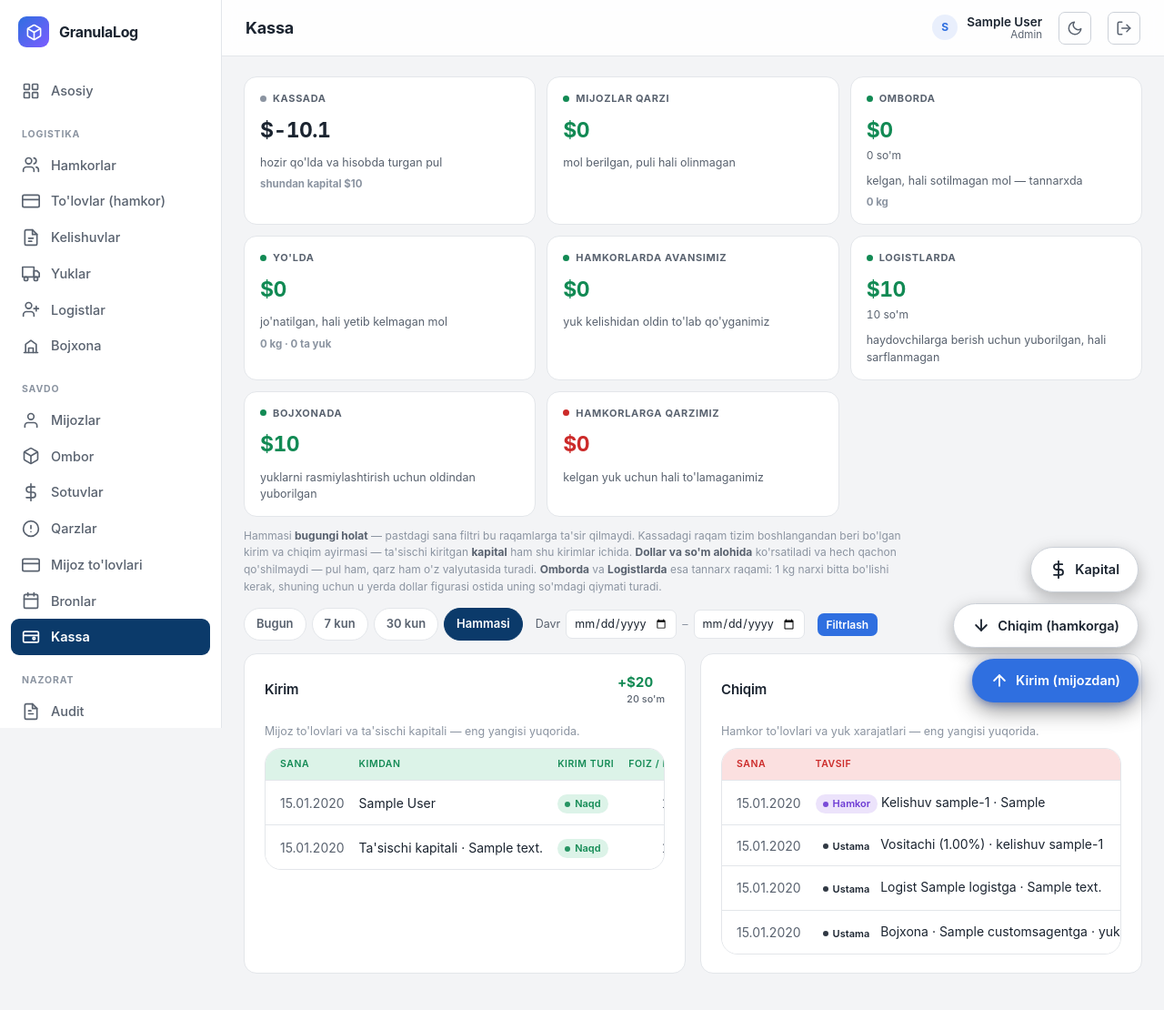
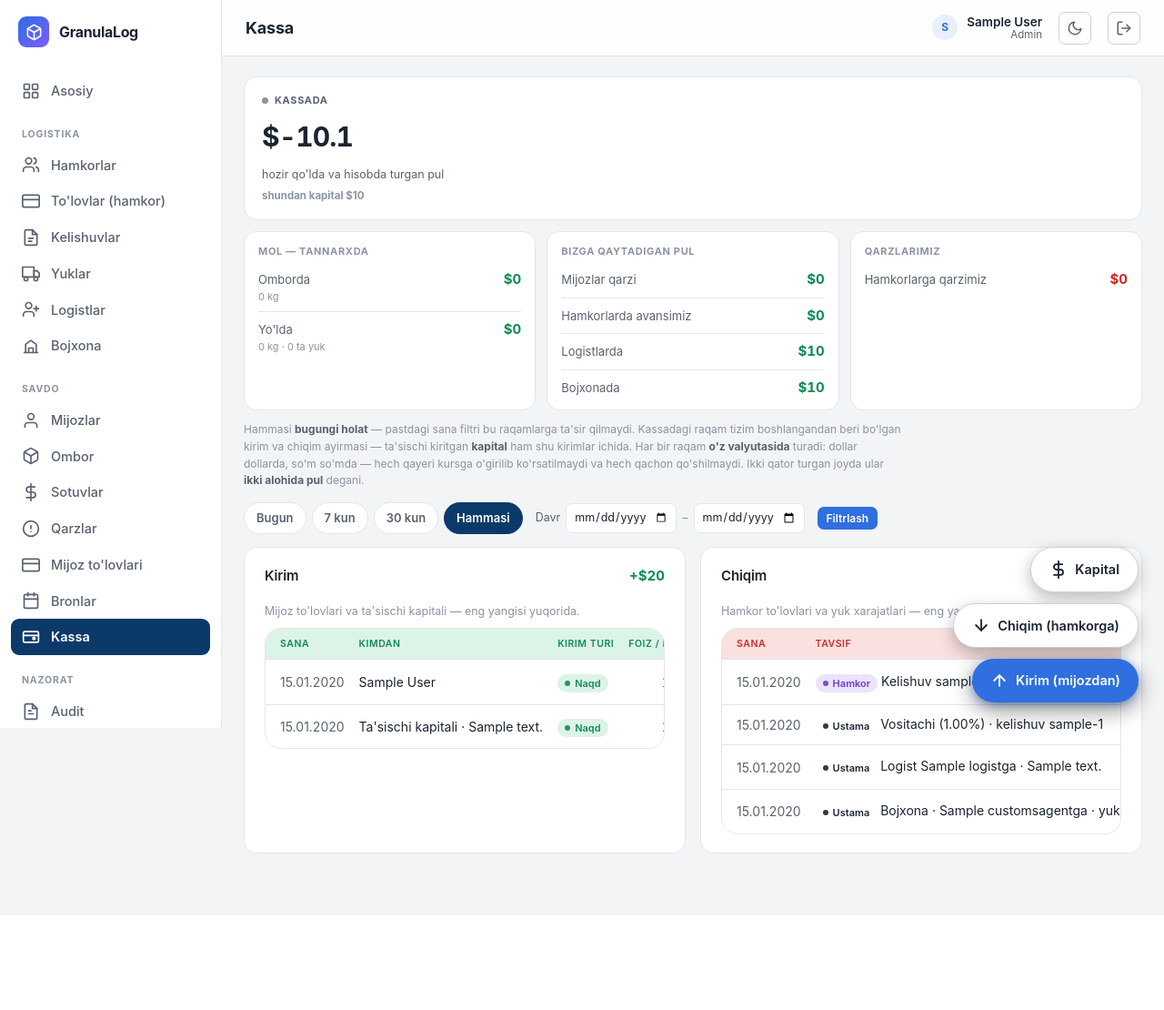
Before and after one commit to khusan2006/logistics-crm, a Django app: page /kassa/ in a window 1280 px wide. Shown: the top 1110 px of the page at 91% size. After the commit the page ends 938 px from the top, so only its background shows below. Run offline with Django 5.2, Linux system fonts and the light colour scheme; a user stored in the database is signed in; tables that the repository leaves empty hold one stand-in row (values such as "Sample post"); data that the repository does not hold is empty; parts of the project's set-up code (start-up, migrations or seed data) failed here and were passed over.

Commit message:
feat: kassada har raqam o'z valyutasida, hozirgi holat guruhlarga bo'lindi
Kassa's board printed money three different ways that looked alike: a split
(two real heaps), a converted pair (one heap restated at a kurs), and a
one-currency figure. The pair was the problem — nobody handed over the so'm
under Omborda, and beside the genuine so'm heaps it read as a second pile.

Every figure now stands in the currency it was booked in and is never
converted: the cost tiles print their dollar figure alone, and the Kirim/Chiqim
headlines are one line per currency instead of a dollar total that counted the
so'm rows too. `net_in`/`net_in_uzs` stay in the context — the Oqim waterfall
and the audit tests close on them — but the page no longer publishes them.

Ten equal tiles also ranked nothing, so Kassada is now the hero and the rest
read as rows under the question each answers: Mol, Bizga qaytadigan pul,
Qarzlarimiz. The flat `tiles` list is untouched; `hero`/`tile_groups` are the
same dicts arranged for the page.

Co-Authored-By: Claude Opus 5 <noreply@anthropic.com>

```diff
--- a/crm/views.py
+++ b/crm/views.py
@@ -2484,6 +2484,17 @@ WATERFALL_EXPENSE_GROUPS = [
 ]
 WATERFALL_EXPENSE_OTHER = "Boshqa xarajatlar"
 
+#: The Hozirgi holat groups, in reading order, keyed by each tile's `group`. Ten
+#: tiles of equal size ranked nothing: Kassada — the figure somebody checks every
+#: morning — sat the same size as Bojxonaga qarzimiz, which is usually zero. The
+#: kassa figure is the hero now and the rest answer one question each: where the mol
+#: is, what is coming back to us, what we owe.
+TILE_GROUPS = [
+    ("mol", "Mol — tannarxda"),
+    ("back", "Bizga qaytadigan pul"),
+    ("owed", "Qarzlarimiz"),
+]
+
 
 def _typed_decimal(raw):
     """A number as the operator's field hands it over, or None if it is not one.
@@ -2660,11 +2671,14 @@ def kassa(request):
     # are the ones whose figure is a COST: a kg has one landed cost even though the
     # mol was bought in dollars and the transport paid in so'm, which is the one
     # place currencies are deliberately blended (tests/test_cost_blends_currencies.py).
+    #
+    # `group` is which of the TILE_GROUPS headings a tile reads under; the Kassada
+    # tile carries none because it is the hero above them.
     tiles = [
         # Two different "not all of this is what it looks like" facts, so both are
         # named when both apply: an avans is money we are holding for somebody else,
         # kapital is money that was put in rather than earned.
-        {"label": "Kassada", "split": cash_split,
+        {"label": "Kassada", "split": cash_split, "group": None,
          "note": "hozir qo'lda va hisobda turgan pul", "tone": "cash",
          "meta": " · ".join(
              part for part in (
@@ -2674,22 +2688,23 @@ def kassa(request):
                   if kapital_split else ""))
              if part),
          "url": reverse("customer_payment_list")},
-        {"label": "Mijozlar qarzi", "split": receivable,
+        {"label": "Mijozlar qarzi", "split": receivable, "group": "back",
          "note": "mol berilgan, puli hali olinmagan", "tone": "in",
          "meta": f"{debtors} ta mijozda" if debtors else "",
          "url": reverse("debt_list")},
         {"label": "Omborda", "split": None, "amount": stock, "amount_uzs": stock_uzs,
          "note": "kelgan, hali sotilmagan mol — tannarxda", "tone": "in",
+         "group": "mol",
          "meta": f"{_kg(stock_kg)} kg", "url": reverse("ombor")},
-        {"label": "Yo'lda", "split": transit,
+        {"label": "Yo'lda", "split": transit, "group": "mol",
          "note": "jo'natilgan, hali yetib kelmagan mol", "tone": "in",
          "meta": f"{_kg(transit_kg)} kg · {transit_loads} ta yuk",
          "url": reverse("shipment_list")},
         {"label": "Hamkorlarda avansimiz", "split": hamkor["prepaid"], "tone": "in",
-         "note": "yuk kelishidan oldin to'lab qo'yganimiz",
+         "note": "yuk kelishidan oldin to'lab qo'yganimiz", "group": "back",
          "meta": f"{hamkor['contracts']} ta kelishuvda" if hamkor["contracts"] else "",
          "url": reverse("contract_list")},
-        {"label": "Logistlarda", "split": None,
+        {"label": "Logistlarda", "split": None, "group": "back",
          "amount": logist_held, "amount_uzs": logist_held_uzs,
          "note": "haydovchilarga berish uchun yuborilgan, hali sarflanmagan",
          "tone": "in", "meta": "", "url": reverse("logist_list")},
@@ -2697,11 +2712,11 @@ def kassa(request):
         # logist's hisob is one heap restated; bojxona money genuinely moves in both
         # currencies, so it is two — the same reason Kassada and the hamkor tiles
         # carry one.
-        {"label": "Bojxonada", "split": customs_held,
+        {"label": "Bojxonada", "split": customs_held, "group": "back",
          "note": "yuklarni rasmiylashtirish uchun oldindan yuborilgan",
          "tone": "in", "meta": "", "url": reverse("customs_list")},
         {"label": "Hamkorlarga qarzimiz", "split": hamkor["owed"], "tone": "out",
-         "note": "kelgan yuk uchun hali to'lamaganimiz",
+         "note": "kelgan yuk uchun hali to'lamaganimiz", "group": "owed",
          "meta": f"{hamkor['partners']} ta hamkorga" if hamkor["partners"] else "",
          "url": reverse("supplier_payment_list")},
     ]
@@ -2715,15 +2730,24 @@ def kassa(request):
         tiles.append({
             "label": "Logistlarga qarzimiz", "split": None, "amount": logist_owed,
             "amount_uzs": logist_owed_uzs, "tone": "out", "meta": "",
-            "note": "o'z pulidan haydovchiga bergani",
+            "note": "o'z pulidan haydovchiga bergani", "group": "owed",
             "url": reverse("logist_list") + "?state=owed"})
     # Same rule for the bojxonachi who cleared a truck out of his own pocket because
     # what we sent ran short — usually zero, so it appears only when it is not.
     if customs_owed:
         tiles.append({
-            "label": "Bojxonaga qarzimiz", "split": customs_owed,
+            "label": "Bojxonaga qarzimiz", "split": customs_owed, "group": "owed",
             "tone": "out", "meta": "", "note": "o'z pulidan yukni rasmiylashtirgani",
             "url": reverse("customs_list") + "?state=owed"})
+
+    # The flat `tiles` list stays exactly as it was — it is what every kassa test
+    # reads and what says which facts the board holds. `hero`/`tile_groups` are the
+    # same dicts arranged for the page.
+    hero = tiles[0]
+    tile_groups = [{"title": title,
+                    "tiles": [t for t in tiles if t["group"] == key]}
+                   for key, title in TILE_GROUPS]
+    tile_groups = [g for g in tile_groups if g["tiles"]]
 
     # The Kirim ledger asks each row what it settled and whether its kurs was chosen,
     # and both answers are read off the allocations — without the prefetch that is a
@@ -2920,6 +2944,20 @@ def kassa(request):
         })
     outflow_rows.sort(key=lambda r: (r["date"], r["pk"]), reverse=True)
 
+    # The ledger headline in the currency each row was booked in, not a dollar figure
+    # with its so'm twin beneath: restating a so'm to'lov in dollars prints a number
+    # nobody ever handed over, and at this scale the kurs it was restated at is not
+    # the kurs of any single row. `net_in`/`net_in_uzs` stay in the context — the Oqim
+    # waterfall and the audit tests close on them — but the page shows the heaps.
+    def _ledger_split(rows):
+        return _by_currency(
+            (r["currency"],
+             r["amount_uzs"] if r["currency"] == Currency.UZS else r["amount"])
+            for r in rows)
+
+    income_split = _ledger_split(income_rows)
+    outflow_split = _ledger_split(outflow_rows)
+
     # Each ledger pages independently (?ipage / ?opage) so scrolling one doesn't
     # reset the other. The +/- totals above are the whole-period figures, not the
     # page's, so they stay computed from the full lists.
@@ -3014,7 +3052,8 @@ def kassa(request):
         "cash_total": cash_total, "cash_total_uzs": cash_total_uzs,
         "advance": advance, "advance_uzs": advance_uzs,
         "own_cash": own_cash, "own_cash_uzs": own_cash_uzs,
-        "tiles": tiles,
+        "tiles": tiles, "hero": hero, "tile_groups": tile_groups,
+        "income_split": income_split, "outflow_split": outflow_split,
         "waterfall": waterfall, "zero_line": zero_line,
         "balances": balances, "net_in": net_in, "net_out": net_out,
         "net_total": net_in - net_out,
--- a/static/css/app.css
+++ b/static/css/app.css
@@ -483,6 +483,48 @@ html[data-theme="dark"] #theme-toggle .ico-sun { display: block; }
 .ktile-som { margin-top: 2px; font-size: 12px; color: var(--text-muted); font-variant-numeric: tabular-nums; }
 .ktile-note { margin-top: 10px; font-size: 12.5px; color: var(--text-muted); line-height: 1.45; }
 .ktile-meta { margin-top: 6px; font-size: 11.5px; color: var(--text-faint); font-weight: 650; }
+/* ── Kassa hozirgi holat: one hero + grouped rows ───────────────────────────
+   The till is the figure of the morning, so it gets a card of its own and type
+   nobody has to hunt for. Everything else is a row: still one fact with its own
+   number and link, but ranked below the money actually on hand. */
+.khero {
+  display: block; padding: 17px 19px; margin-bottom: 12px; color: inherit; text-decoration: none;
+  background: var(--surface); border: 1px solid var(--border); border-radius: var(--r-lg);
+  transition: border-color 0.12s, background 0.12s;
+}
+.khero:hover { border-color: var(--border-strong); background: var(--surface-hover); }
+.khero:focus-visible { outline: 2px solid var(--accent-ring); outline-offset: 2px; }
+/* Side by side rather than stacked: the two heaps are peers, and on the widest
+   figure on the page a stack pushes the note out of the first screen. */
+.khero-nums { margin-top: 9px; display: flex; flex-wrap: wrap; gap: 6px 28px; }
+.khero-num { font-size: 30px; font-weight: 750; letter-spacing: -0.03em; font-variant-numeric: tabular-nums; }
+
+.kgroups { display: grid; grid-template-columns: repeat(3, minmax(0, 1fr)); gap: 12px; margin-bottom: 12px; }
+.kgroup {
+  padding: 13px 15px; background: var(--surface); border: 1px solid var(--border);
+  border-radius: var(--r-lg);
+}
+.kgroup-title {
+  font-size: 11px; text-transform: uppercase; letter-spacing: 0.06em;
+  font-weight: 700; color: var(--text-faint); margin-bottom: 4px;
+}
+.krow {
+  display: flex; align-items: baseline; justify-content: space-between; gap: 12px;
+  padding: 8px 0; color: inherit; text-decoration: none;
+  border-bottom: 1px solid var(--border);
+}
+.kgroup .krow:last-child { border-bottom: none; padding-bottom: 0; }
+.krow:hover .krow-label { color: var(--text); }
+.krow-label { font-size: 13px; color: var(--text-muted); min-width: 0; }
+/* The kg / mijoz count belongs to the label, not to the figure: it says WHAT the
+   number counts, and on its own line it stops the row wrapping mid-figure. */
+.krow-meta { display: block; font-size: 11px; color: var(--text-faint); }
+.krow-nums { display: flex; flex-direction: column; align-items: flex-end; gap: 1px; flex-shrink: 0; }
+.krow-num { font-size: 15px; font-weight: 700; font-variant-numeric: tabular-nums; white-space: nowrap; }
+.krow--in .krow-num { color: var(--success); }
+.krow--out .krow-num { color: var(--danger); }
+@media (max-width: 1000px) { .kgroups { grid-template-columns: 1fr; } }
+
 .ktiles-foot { margin: 0 0 14px; font-size: 12px; line-height: 1.55; color: var(--text-faint); max-width: 96ch; }
 .ktiles-foot b { color: var(--text-muted); font-weight: 650; }
 @media (max-width: 1000px) { .ktiles { grid-template-columns: repeat(2, minmax(0, 1fr)); } }
@@ -612,7 +654,12 @@ html[data-theme="dark"] #theme-toggle .ico-sun { display: block; }
 .grid-2 > *, .stat-grid > * { min-width: 0; }
 
 /* Kassa kirim/chiqim ledgers — two scrollable transaction lists side by side */
-.kassa-ledger .ledger-total { font-size: 15px; font-weight: 750; font-variant-numeric: tabular-nums; white-space: nowrap; }
+/* Two currencies in a ledger headline are two heaps: stacked, not run together on
+   one line, and both at the same size — neither is the other's footnote. */
+.kassa-ledger .ledger-total {
+  display: flex; flex-direction: column; align-items: flex-end; gap: 1px;
+  font-size: 15px; font-weight: 750; font-variant-numeric: tabular-nums; white-space: nowrap;
+}
 .txn-list { max-height: 460px; overflow-y: auto; margin: 0 -4px; padding: 0 4px; }
 .txn-item { display: flex; align-items: center; gap: 12px; padding: 12px 0; border-bottom: 1px solid var(--border); }
 .txn-item:last-child { border-bottom: none; }
--- a/templates/crm/kassa.html
+++ b/templates/crm/kassa.html
@@ -10,52 +10,68 @@
 {% block content %}
 
 {% comment %}
-Hozirgi holat as a board of facts, not a balance sheet. Six tiles, each one place
-money or goods is sitting right now, each with the second fact that makes it
-actionable — kg, mijoz count, yuk count — and each linking to the screen where you
-act on it. Nothing is summed across them on purpose: adding cash to granula to
-somebody else's unpaid invoice gives a number that describes no actual thing.
+Hozirgi holat as a board of facts, not a balance sheet: each line is one place money
+or goods is sitting right now, carries the second fact that makes it actionable — kg,
+mijoz count, yuk count — and links to the screen where you act on it. Nothing is
+summed across them on purpose: adding cash to granula to somebody else's unpaid
+invoice gives a number that describes no actual thing.
 
-A tile reads one of two ways, and the difference is deliberate.
+Kassada is the hero because it is the figure somebody checks every morning; the rest
+read as rows under the one question each answers. As ten equal tiles it ranked
+nothing — a debt that is usually zero drew the eye as hard as the till.
 
-A tile with a `split` prints one full-size figure PER CURRENCY, because that is how
-many facts it holds: the till keeps a dollar heap and a so'm heap, and a hamkor owed
-on a dollar kelishuv and a so'm one is owed two separate debts. Neither side is the
-subordinate of the other, so neither is set in the smaller type.
+EVERY figure is printed in its own currency and never converted. A `split` holds one
+line per currency because that is how many facts it is: the till keeps a dollar heap
+and a so'm heap, and a hamkor owed on a dollar kelishuv and a so'm one is owed two
+separate debts. A tile without a split is a blended COST kept in dollars (Omborda, a
+logist's hisob) — it prints the dollar figure alone. It used to print the so'm twin
+beneath it, which read as a second, separate pile; a so'm number that nobody handed
+over is not a fact this board states.
+{% endcomment %}
+<a class="khero khero--{{ hero.tone }}" href="{{ hero.url }}">
+  <div class="ktile-label">{{ hero.label }}</div>
+  <div class="khero-nums">
+    {% for currency, amount in hero.split %}
+    <div class="khero-num">{% money_in amount currency %}</div>
+    {% empty %}
+    {% comment %}An empty split is a real answer — nothing held.{% endcomment %}
+    <div class="khero-num">{% money_in 0 "usd" %}</div>
+    {% endfor %}
+  </div>
+  <div class="ktile-note">{{ hero.note }}</div>
+  {% if hero.meta %}<div class="ktile-meta">{{ hero.meta }}</div>{% endif %}
+</a>
 
-A tile without one keeps the older stacked pair — the dollar figure with its so'm
-twin beneath — because its figure is a COST, and a cost blends on purpose: a kg has
-one landed price even though the mol was bought in dollars and the transport paid in
-so'm. Omborda is that, and so is a logist's hisob, which is kept in dollars.
-{% endcomment %}
-<div class="ktiles">
-  {% for t in tiles %}
-  <a class="ktile ktile--{{ t.tone }}" href="{{ t.url }}">
-    <div class="ktile-label">{{ t.label }}</div>
-    {% if t.split %}
-    {% for currency, amount in t.split %}
-    <div class="ktile-num">{% money_in amount currency %}</div>
+<div class="kgroups">
+  {% for g in tile_groups %}
+  <div class="kgroup">
+    <div class="kgroup-title">{{ g.title }}</div>
+    {% for t in g.tiles %}
+    <a class="krow krow--{{ t.tone }}" href="{{ t.url }}" title="{{ t.note }}">
+      <span class="krow-label">{{ t.label }}{% if t.meta %}<span class="krow-meta">{{ t.meta }}</span>{% endif %}</span>
+      <span class="krow-nums">
+        {% if t.split is None %}
+        <span class="krow-num">{{ t.amount|usd }}</span>
+        {% else %}
+        {% for currency, amount in t.split %}
+        <span class="krow-num">{% money_in amount currency %}</span>
+        {% empty %}
+        <span class="krow-num">{% money_in 0 "usd" %}</span>
+        {% endfor %}
+        {% endif %}
+      </span>
+    </a>
     {% endfor %}
-    {% elif t.split is not None %}
-    {% comment %}An empty split is a real answer — nothing owed, nothing held.{% endcomment %}
-    <div class="ktile-num">{% money_in 0 "usd" %}</div>
-    {% else %}
-    <div class="ktile-num">{{ t.amount|usd }}</div>
-    <div class="ktile-som">{{ t.amount_uzs|som }}</div>
-    {% endif %}
-    <div class="ktile-note">{{ t.note }}</div>
-    {% if t.meta %}<div class="ktile-meta">{{ t.meta }}</div>{% endif %}
-  </a>
+  </div>
   {% endfor %}
 </div>
 <p class="ktiles-foot">
   Hammasi <b>bugungi holat</b> — pastdagi sana filtri bu raqamlarga ta'sir qilmaydi.
   Kassadagi raqam tizim boshlangandan beri bo'lgan kirim va chiqim ayirmasi —
   ta'sischi kiritgan <b>kapital</b> ham shu kirimlar ichida.
-  <b>Dollar va so'm alohida</b> ko'rsatiladi va hech qachon qo'shilmaydi — pul ham,
-  qarz ham o'z valyutasida turadi. <b>Omborda</b> va <b>Logistlarda</b> esa tannarx
-  raqami: 1 kg narxi bitta bo'lishi kerak, shuning uchun u yerda dollar figurasi
-  ostida uning so'mdagi qiymati turadi.
+  Har bir raqam <b>o'z valyutasida</b> turadi: dollar dollarda, so'm so'mda —
+  hech qayeri kursga o'girilib ko'rsatilmaydi va hech qachon qo'shilmaydi.
+  Ikki qator turgan joyda ular <b>ikki alohida pul</b> degani.
 </p>
 
 <form method="get" class="kassa-filter">
@@ -82,7 +98,11 @@ so'm. Omborda is that, and so is a logist's hisob, which is kept in dollars.
   <div class="card" style="margin-bottom:0;">
     <div class="card-head" style="display:flex;align-items:center;justify-content:space-between;gap:12px;">
       <h2 style="margin:0;">Kirim</h2>
-      <span class="ledger-total amt-in">+{% money_both net_in net_in_uzs %}</span>
+      {% comment %}
+      One line per currency, same rule as the board above: a so'm to'lov restated in
+      dollars is a figure nobody handed over.
+      {% endcomment %}
+      <span class="ledger-total amt-in">{% for currency, amount in income_split %}<span class="ledger-heap">+{% money_in amount currency %}</span>{% empty %}<span class="ledger-heap">+{% money_in 0 "usd" %}</span>{% endfor %}</span>
     </div>
     <p class="field-hint" style="margin:2px 0 8px;">Mijoz to'lovlari va ta'sischi kapitali — eng yangisi yuqorida.</p>
     <div class="table-wrap">
@@ -132,7 +152,7 @@ so'm. Omborda is that, and so is a logist's hisob, which is kept in dollars.
   <div class="card" style="margin-bottom:0;">
     <div class="card-head" style="display:flex;align-items:center;justify-content:space-between;gap:12px;">
       <h2 style="margin:0;">Chiqim</h2>
-      <span class="ledger-total amt-out">−{% money_both net_out net_out_uzs %}</span>
+      <span class="ledger-total amt-out">{% for currency, amount in outflow_split %}<span class="ledger-heap">−{% money_in amount currency %}</span>{% empty %}<span class="ledger-heap">−{% money_in 0 "usd" %}</span>{% endfor %}</span>
     </div>
     <p class="field-hint" style="margin:2px 0 8px;">Hamkor to'lovlari va yuk xarajatlari — eng yangisi yuqorida.</p>
     <div class="table-wrap">
```
Also changed, not shown: tests/test_dual_currency.py (+11 -7 lines), tests/test_kassa.py (+53 -4 lines).
